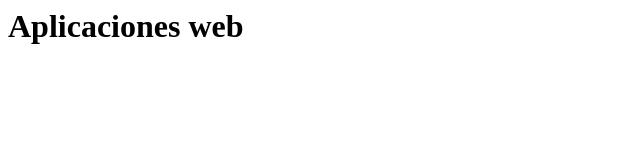
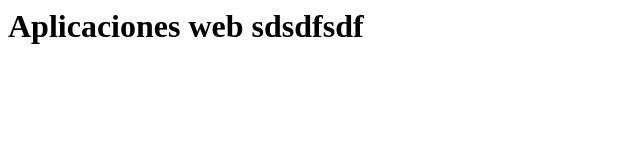
Before and after one commit to DanielTorresLeon/aw_conflicto, a plain HTML site: page index.html in a window 1280 px wide. Shown: the whole page, without its empty margins (0-640 px from the left). Drawn offline with Linux system fonts and the light colour scheme.

Commit message:
Update index.html

```diff
--- a/index.html
+++ b/index.html
@@ -5,7 +5,7 @@
     </head>
     <body>
         <h1>
-            Aplicaciones web
+            Aplicaciones web sdsdfsdf
         </h1>
     </body>
 </html>
```
